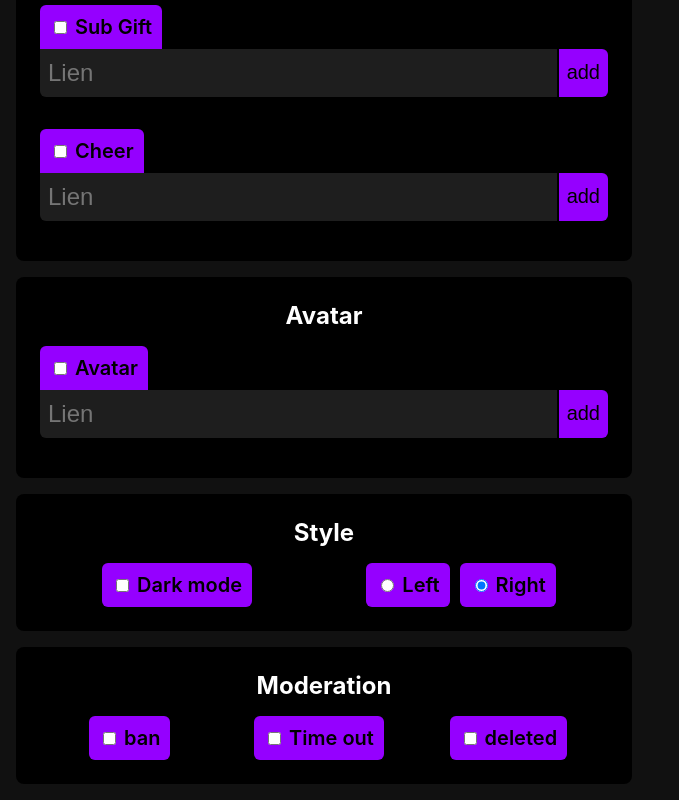
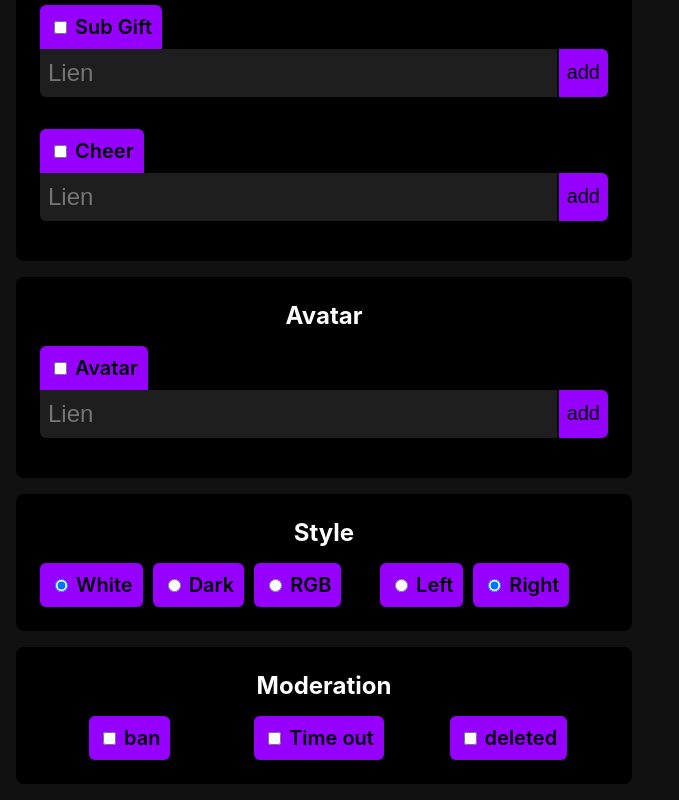
Before and after one commit to FabienBounoir/Bouns-interactive-tchat-config, a Svelte app: page / in a window 1280 px wide. Shown: the part 559-1359 px from the top of the page, without its empty margins (0-679 px from the left). Built offline with nearby package versions, Linux system fonts and the light colour scheme.

Commit message:
ajout configuration + mise à jour readMe

```diff
--- a/src/App.svelte
+++ b/src/App.svelte
@@ -20,7 +20,24 @@
     let subGiftCustomValue = ""
     let cheersValue = ""
     let avatarValue = ""
-    let config = {message:false,subscription:false,deleted:false,subgift:false,cheer:false,ban:false,timeout:false,dark:false,avatar:false,left:0,animSub:false,animSubGift:false,animCheer:false}
+    let config = {
+            message:false,
+            maxdelete:8,
+            timemessage:1000,
+            save:false,
+            subscription:false,
+            deleted:false,
+            subgift:false,
+            cheer:false,
+            ban:false,
+            timeout:false,
+            theme:0,
+            avatar:false,
+            left:0,
+            animSub:false,
+            animSubGift:false,
+            animCheer:false
+        }
 
     function addChaine(value)
     {
@@ -100,11 +117,7 @@
 
     function copy()
     {
-        // var text = document.getElementById("lien").innerHTML.replace("amp;","");
-
-        console.log(`${urlGenerator}?chaine=${chaine.join()}${config.message ? ("&message=true") : ("")}${config.subscription ? ("&subscription=true") : ("")}${config.deleted ? ("&deleted=true") : ("")}${config.subgift ? ("&subgift=true") : ("")}${config.cheer ? ("&cheer=true") : ("")}${config.ban ? ("&ban=true") : ("")}${config.timeout ? ("&timeout=true") : ("")}${config.dark ? ("&dark=true") : ("")}${config.avatar ? ("&avatar=true") : ("")}${config.left ? ("&left=true") : ("")}${config.animSub ? ("&animsub=true") : ("")}${config.animSubGift ? ("&animsubgift=true") : ("")}${config.animCheer ? ("&animcheer=true") : ("")}${subCustom.length ? (`&customSub=${subCustom.join()}`) : ("")}${subGiftCustom.length ? (`&customSubGif=${subGiftCustom.join()}`) : ("")}${cheers.length ? (`&customCheers=${cheers.join()}`) : ("")}`)
-
-        let link = `${urlGenerator}?chaine=${chaine.join()}${config.message ? ("&message=true") : ("")}${config.subscription ? ("&subscription=true") : ("")}${config.deleted ? ("&deleted=true") : ("")}${config.subgift ? ("&subgift=true") : ("")}${config.cheer ? ("&cheer=true") : ("")}${config.ban ? ("&ban=true") : ("")}${config.timeout ? ("&timeout=true") : ("")}${config.dark ? ("&dark=true") : ("")}${config.avatar ? ("&avatar=true") : ("")}${config.left ? ("&left=true") : ("")}${config.animSub ? ("&animsub=true") : ("")}${config.animSubGift ? ("&animsubgift=true") : ("")}${config.animCheer ? ("&animcheer=true") : ("")}${subCustom.length ? (`&customSub=${subCustom.join()}`) : ("")}${subGiftCustom.length ? (`&customSubGif=${subGiftCustom.join()}`) : ("")}${cheers.length ? (`&customCheers=${cheers.join()}`) : ("")}${avatar.length ? (`&customAvatar=${avatar.join()}`) : ("")}`
+        let link = `${urlGenerator}?chaine=${chaine.join()}${config.message ? ("&message=true") : ("")}${(config.maxdelete >= 1 && config.maxdelete <= 100) ? (`&maxdelete=${config.maxdelete}`) : ("")}${!(isNaN(config.timemessage)) ? (`&timemessage=${config.timemessage}`) : ("")}${config.save ? (`&save=true`) : ("")}${config.subscription ? ("&subscription=true") : ("")}${config.deleted ? ("&deleted=true") : ("")}${config.subgift ? ("&subgift=true") : ("")}${config.cheer ? ("&cheer=true") : ("")}${config.ban ? ("&ban=true") : ("")}${config.timeout ? ("&timeout=true") : ("")}${config.theme == 1 ? ("&dark=true") : (`${config.theme == 2 ? ("&rgb=true") : ("")}`)}${config.avatar ? ("&avatar=true") : ("")}${config.left ? ("&left=true") : ("")}${config.animSub ? ("&animsub=true") : ("")}${config.animSubGift ? ("&animsubgift=true") : ("")}${config.animCheer ? ("&animcheer=true") : ("")}${subCustom.length ? (`&customSub=${subCustom.join()}`) : ("")}${subGiftCustom.length ? (`&customSubGif=${subGiftCustom.join()}`) : ("")}${cheers.length ? (`&customCheers=${cheers.join()}`) : ("")}${avatar.length ? (`&customAvatar=${avatar.join()}`) : ("")}`
 
         navigator.clipboard.writeText(link).then(function() {
             console.log("Copie reussi")
@@ -146,7 +159,23 @@
                     <input type=checkbox bind:checked={config.message}>
                     Messages
                 </label>
+                {#if config.message}
+                    <label transition:scale>
+                        <input type=checkbox bind:checked={config.save}>
+                        Garder les messages
+                    </label>
+                {/if}
             </div>
+            {#if config.message}
+                <div transition:slide class="checkBox topBorder">
+                    <label class="labelDiv">
+                        Nombre de message max
+                    </label>
+                </div>
+                <div transition:slide class="inputComponentNumber">
+                    <input class="check" type="number" placeholder="10" min="1" max="100" bind:value={config.maxdelete}/>
+                </div>
+            {/if}
             <div class="checkBox topBorder">
                 <label class="labelDiv">
                     <input type=checkbox bind:checked={config.subscription}>
@@ -230,10 +259,27 @@
         <div class="element">
             <h2>Style</h2>
             <div class="gridCenterTwo">
-                <div class="checkBox allBorder">
+                <!-- <div class="checkBox allBorder">
                     <label>
                         <input type=checkbox bind:checked={config.dark}>
                         Dark mode
+                    </label>
+                </div> -->
+
+                <div class="checkBox allBorder">
+                    <label>
+                        <input type=radio bind:group={config.theme} name="theme" value={0}>
+                        White
+                    </label>
+
+                    <label>
+                        <input type=radio bind:group={config.theme} name="theme" value={1}>
+                        Dark
+                    </label>
+
+                    <label>
+                        <input type=radio bind:group={config.theme} name="theme" value={2}>
+                        RGB
                     </label>
                 </div>
 
@@ -278,7 +324,7 @@
         {#if chaine.length > 0}
             <div class="buttonlink">
                 <button class="generate" on:click={copy}>Copy Link</button>
-                <a target="_blank" href={`${urlGenerator}?chaine=${chaine.join()}${config.message ? ("&message=true") : ("")}${config.subscription ? ("&subscription=true") : ("")}${config.deleted ? ("&deleted=true") : ("")}${config.subgift ? ("&subgift=true") : ("")}${config.cheer ? ("&cheer=true") : ("")}${config.ban ? ("&ban=true") : ("")}${config.timeout ? ("&timeout=true") : ("")}${config.dark ? ("&dark=true") : ("")}${config.avatar ? ("&avatar=true") : ("")}${config.left ? ("&left=true") : ("")}${config.animSub ? ("&animsub=true") : ("")}${config.animSubGift ? ("&animsubgift=true") : ("")}${config.animCheer ? ("&animcheer=true") : ("")}${subCustom.length ? (`&customSub=${subCustom.join()}`) : ("")}${subGiftCustom.length ? (`&customSubGif=${subGiftCustom.join()}`) : ("")}${cheers.length ? (`&customCheers=${cheers.join()}`) : ("")}${avatar.length ? (`&customAvatar=${avatar.join()}`) : ("")}`}><button class="generate">Open Link</button></a>
+                <a target="_blank" href={`${urlGenerator}?chaine=${chaine.join()}${config.message ? ("&message=true") : ("")}${config.subscription ? ("&subscription=true") : ("")}${(config.maxdelete >= 1 && config.maxdelete <= 100) ? (`&maxdelete=${config.maxdelete}`) : ("")}${!(isNaN(config.timemessage)) ? (`&timemessage=${config.timemessage}`) : ("")}${config.save ? (`&save=true`) : ("")}${config.deleted ? ("&deleted=true") : ("")}${config.subgift ? ("&subgift=true") : ("")}${config.cheer ? ("&cheer=true") : ("")}${config.ban ? ("&ban=true") : ("")}${config.timeout ? ("&timeout=true") : ("")}${config.theme == 1 ? ("&dark=true") : (`${config.theme == 2 ? ("&rgb=true") : ("")}`)}${config.avatar ? ("&avatar=true") : ("")}${config.left ? ("&left=true") : ("")}${config.animSub ? ("&animsub=true") : ("")}${config.animSubGift ? ("&animsubgift=true") : ("")}${config.animCheer ? ("&animcheer=true") : ("")}${subCustom.length ? (`&customSub=${subCustom.join()}`) : ("")}${subGiftCustom.length ? (`&customSubGif=${subGiftCustom.join()}`) : ("")}${cheers.length ? (`&customCheers=${cheers.join()}`) : ("")}${avatar.length ? (`&customAvatar=${avatar.join()}`) : ("")}`}><button class="generate">Open Link</button></a>
             </div>
         {/if}
 
@@ -431,6 +477,34 @@
         width: inherit;
     }
 
+    .inputComponentNumber input{
+        height: 48px !important;
+        font-size: 1.5rem;
+        line-height: 2rem;
+        padding-top: 0.5rem;
+        padding-bottom: 0.5rem;
+        padding-left: 0.5rem;
+        padding-right: 0.5rem;
+        --tw-bg-opacity: 1;
+        background-color: rgba(51,51,51,var(--tw-bg-opacity));
+        color: white;
+        border-radius: 0rem 0.375rem 0.375rem 0.375rem;
+        resize: none;
+        /* width: 100%; */
+        box-sizing: border-box;
+        border: 0ch;
+        outline: 0px var(--accentuationColor) solid;
+        white-space: nowrap;
+        width: inherit;
+    }
+
+    .inputComponentNumber {
+        width: 100%;
+        align-items: center;
+        display: flex;
+    }
+
+
     input:disabled {
         background-color: rgba(30,30,30,var(--tw-bg-opacity));
     }
```
Also changed, not shown: 1 other file (tests, documents, lock files or other folders).
